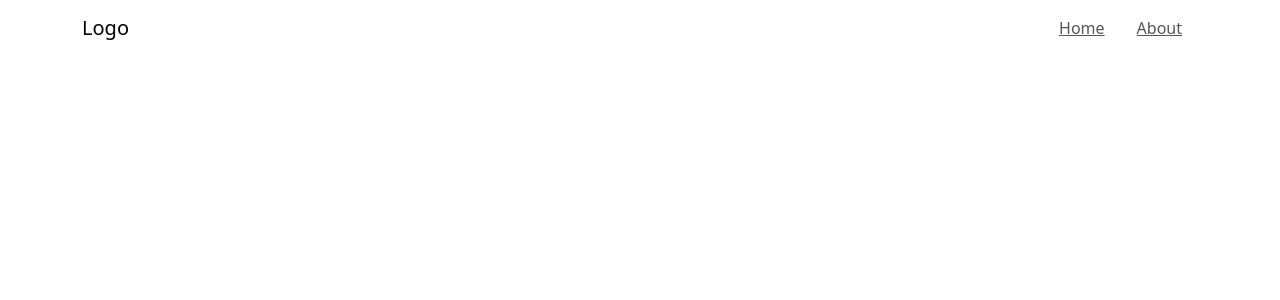
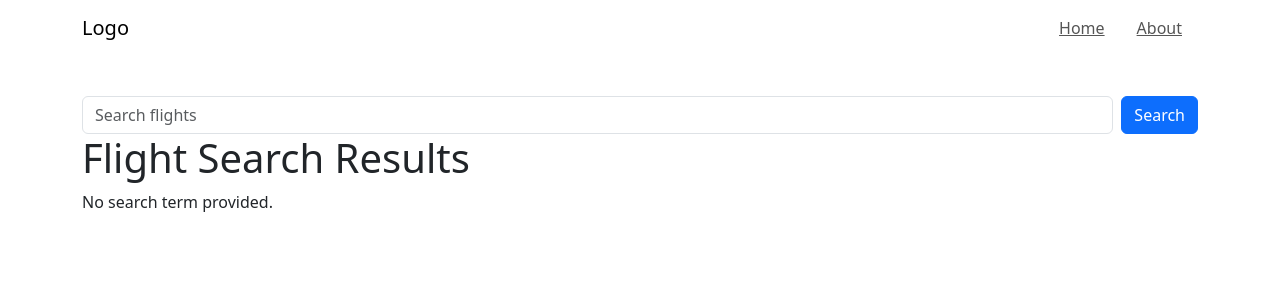
Before and after one commit to lshv04/reactquery-21, a React (Vite) app: page /flight in a window 1280 px wide. Before the commit this address had no page. Shown: the top 300 px of the page. Built offline with nearby package versions, Linux system fonts and the light colour scheme.

Commit message:
criado inputBar e p[agina flight para envio das informações

```diff
--- a/src/App.tsx
+++ b/src/App.tsx
@@ -4,17 +4,21 @@ import React from 'react';
 import { BrowserRouter as Router, Route, Routes } from 'react-router-dom';
 import Navbar from './components/Navbar'; // Importando a Navbar
 import About from './pages/About'; // Importando a página About
+import Flight from './pages/Flight';
 import './App.css'; // Estilos globais
+import InputBar from './components/InputBar';
 
 const App: React.FC = () => {
   return (
     <Router>
       <Navbar /> {/* Navbar com links de navegação */}
       <div className="container mt-5 pt-5">
+      <InputBar/>
         <Routes>
           {/* A Home será o próprio App.tsx */}
           <Route path="/" element={<Home />} />
           <Route path="/about" element={<About />} />
+          <Route path="/flight" element={<Flight />} /> {/* Rota para a página de resultados */}
         </Routes>
       </div>
     </Router>
--- /dev/null
+++ b/src/components/InputBar.tsx
@@ -0,0 +1,43 @@
+// src/components/InputBar.tsx
+
+import React, { useState } from 'react';
+import { useNavigate } from 'react-router-dom';
+
+const InputBar: React.FC = () => {
+  const [searchTerm, setSearchTerm] = useState<string>(''); // Estado para o valor do input
+  const [error, setError] = useState<string>(''); // Estado para a mensagem de erro
+  const navigate = useNavigate(); // Hook para navegação
+
+  // Função para lidar com o envio do formulário
+  const handleSearch = (event: React.FormEvent) => {
+    event.preventDefault(); // Impede o comportamento padrão do formulário (recarregar a página)
+
+    if (searchTerm.trim() === '') {
+      // Se o campo estiver vazio, exibe um erro
+      setError('Please enter a search term.');
+    } else {
+      // Caso contrário, navega para a página Flight com o valor do input como parâmetro de pesquisa
+      setError(''); // Limpa a mensagem de erro
+      navigate(`/flight?search=${searchTerm}`);
+    }
+  };
+
+  return (
+    <form onSubmit={handleSearch} className="d-flex">
+      <input
+        type="text"
+        className="form-control me-2"
+        placeholder="Search flights"
+        value={searchTerm}
+        onChange={(e) => setSearchTerm(e.target.value)} // Atualiza o estado conforme o usuário digita
+      />
+      <button type="submit" className="btn btn-primary">
+        Search
+      </button>
+
+      {error && <div className="text-danger mt-2">{error}</div>} {/* Exibe a mensagem de erro */}
+    </form>
+  );
+};
+
+export default InputBar;
--- a/src/components/Navbar.module.css
+++ b/src/components/Navbar.module.css
@@ -1,4 +1,4 @@
-/* src/components/Navbar.module.css */
+
 
 .navbar {
     background-color: transparent !important;
--- /dev/null
+++ b/src/pages/Flight.tsx
@@ -0,0 +1,23 @@
+// src/pages/Flight.tsx
+
+import React from 'react';
+import { useLocation } from 'react-router-dom';
+
+const Flight: React.FC = () => {
+  const { search } = useLocation(); // Obtém a string de consulta da URL
+  const queryParams = new URLSearchParams(search); // Analisa a query string
+  const searchTerm = queryParams.get('search'); // Obtém o valor de "search" da query string
+
+  return (
+    <div>
+      <h1>Flight Search Results</h1>
+      {searchTerm ? (
+        <p>Searching for flights with the term: <strong>{searchTerm}</strong></p>
+      ) : (
+        <p>No search term provided.</p>
+      )}
+    </div>
+  );
+};
+
+export default Flight;
```
